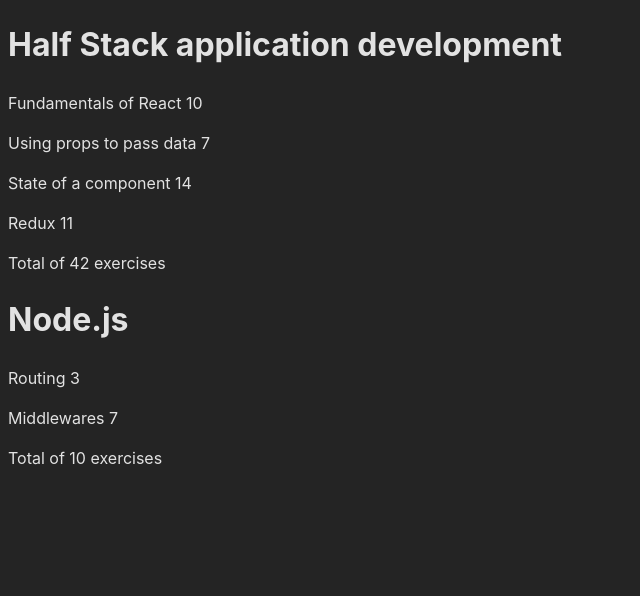
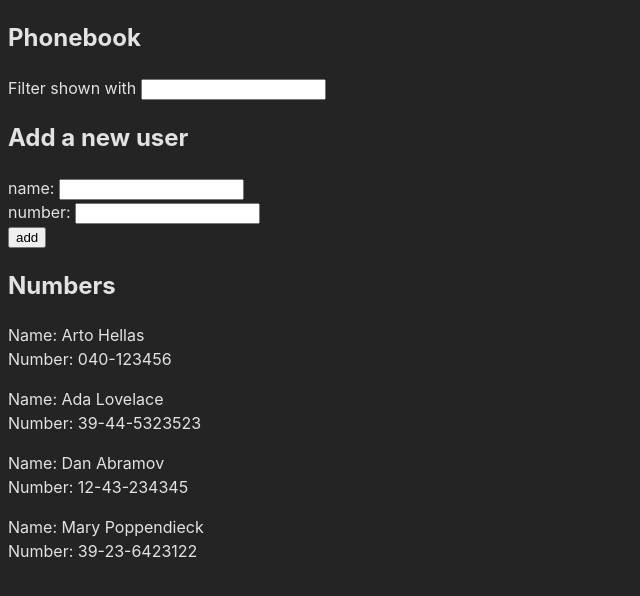
Before and after one commit to samricodev/fullstackopen, a React (Vite) app in the folder part1/: page / in a window 1280 px wide. Shown: the top 596 px of the page, without its empty margins (0-640 px from the left). Built offline with nearby package versions, Linux system fonts and the light colour scheme; no server answers; data requests are answered from the project's data file.

Commit message:
part2 a&b

```diff
--- /dev/null
+++ b/part1/db.json
@@ -0,0 +1,22 @@
+{
+    "notes": [
+      {
+        "id": 1,
+        "content": "HTML is easy",
+        "date": "2019-05-30T17:30:31.098Z",
+        "important": true
+      },
+      {
+        "id": 2,
+        "content": "Browser can execute only JavaScript",
+        "date": "2019-05-30T18:39:34.091Z",
+        "important": false
+      },
+      {
+        "id": 3,
+        "content": "GET and POST are the most important methods of HTTP protocol",
+        "date": "2019-05-30T19:20:14.298Z",
+        "important": true
+      }
+    ]
+  }
--- a/part1/package.json
+++ b/part1/package.json
@@ -7,9 +7,11 @@
     "dev": "vite",
     "build": "vite build",
     "lint": "eslint src --ext js,jsx --report-unused-disable-directives --max-warnings 0",
-    "preview": "vite preview"
+    "preview": "vite preview",
+    "server": "json-server -p3001 --watch db.json"
   },
   "dependencies": {
+    "axios": "^1.4.0",
     "react": "^18.2.0",
     "react-dom": "^18.2.0"
   },
@@ -21,6 +23,7 @@
     "eslint-plugin-react": "^7.32.2",
     "eslint-plugin-react-hooks": "^4.6.0",
     "eslint-plugin-react-refresh": "^0.3.4",
+    "json-server": "^0.17.3",
     "vite": "^4.3.9"
   }
 }
--- a/part1/src/App.jsx
+++ b/part1/src/App.jsx
@@ -1,61 +1,90 @@
-import Course from './components/Course'
+import { useState } from "react"
+import axios from 'axios'
+
 
 function App() {
-  const courses = [
-    {
-      name: 'Half Stack application development',
-      id: 1,
-      parts: [
-        {
-          name: 'Fundamentals of React',
-          exercises: 10,
-          id: 1,
-        },
-        {
-          name: 'Using props to pass data',
-          exercises: 7,
-          id: 2,
-        },
-        {
-          name: 'State of a component',
-          exercises: 14,
-          id: 3,
-        },
-        {
-          name: 'Redux',
-          exercises: 11,
-          id: 4,
-        },
-      ],
-    },
-    {
-      name: 'Node.js',
-      id: 2,
-      parts: [
-        {
-          name: 'Routing',
-          exercises: 3,
-          id: 1,
-        },
-        {
-          name: 'Middlewares',
-          exercises: 7,
-          id: 2,
-        },
-      ],
-    },
-  ]
+  const [persons, setPersons] = useState([
+    { name: 'Arto Hellas', number: '040-123456' },
+    { name: 'Ada Lovelace', number: '39-44-5323523' },
+    { name: 'Dan Abramov', number: '12-43-234345' },
+    { name: 'Mary Poppendieck', number: '39-23-6423122' }
+  ])
+  const [newName, setNewName] = useState('')
+  const [newNumber, setNewNumber] = useState('')
+  const [filter, setFilter] = useState('')
+
+  const handleChangePerson = (event) => {
+    setNewName(event.target.value)
+  }
+
+  const handleChangeNumber = (event) => {
+    setNewNumber(event.target.value)
+  }
+
+  const handleChangeFilter = (event) => {
+    if (event.target.value === '') {
+      setPersons(persons)
+      return
+    }
+
+    setFilter(event.target.value)
+    console.log(event.target.value)
+
+    const filteredPersons = persons.filter(person => {
+      return person.name.toLowerCase().includes(filter.toLowerCase())
+    })
+
+    setPersons(filteredPersons)
+  }
+
+  const addPerson = (event) => {
+    event.preventDefault()
+    if (persons.find(person => {
+      person.name === newName || person.number === newNumber
+    })) {
+      alert(`${newName} is already added to phonebook and used ${newNumber}`)
+      return
+    }
+
+    const personObject = {
+      name: newName,
+      number: newNumber
+    }
+    setPersons(persons.concat(personObject))
+    setNewName('')
+  }
+
+const promise = axios.get('http://localhost:3001/notes')
+console.log(promise)
+
+const promise2 = axios.get('http://localhost:3001/foobar')
+console.log(promise2)
 
   return (
-    <>
-      {
-        courses.map(course => {
-          return (
-            <Course key={course.id} course={course} />
-          )
-        })
-      }
-    </>
+    <div>
+      <h2>Phonebook</h2>
+      <div>
+        Filter shown with <input onChange={handleChangeFilter} />
+      </div>
+      <h2>Add a new user</h2>
+      <form onSubmit={addPerson}>
+        <div>
+          name: <input onChange={handleChangePerson} />
+        </div>
+        <div>
+          number: <input onChange={handleChangeNumber} />
+        </div>
+        <div>
+          <button type="submit">add</button>
+        </div>
+      </form>
+      <h2>Numbers</h2>
+      <div>
+        {
+          persons.map(person => <p key={person.name}>Name: {person.name}<br />Number: {person.number} </p>)
+        }
+      </div>
+    </div>
   )
 }
 
```
Also changed, not shown: 1 other file (tests, documents, lock files or other folders).
